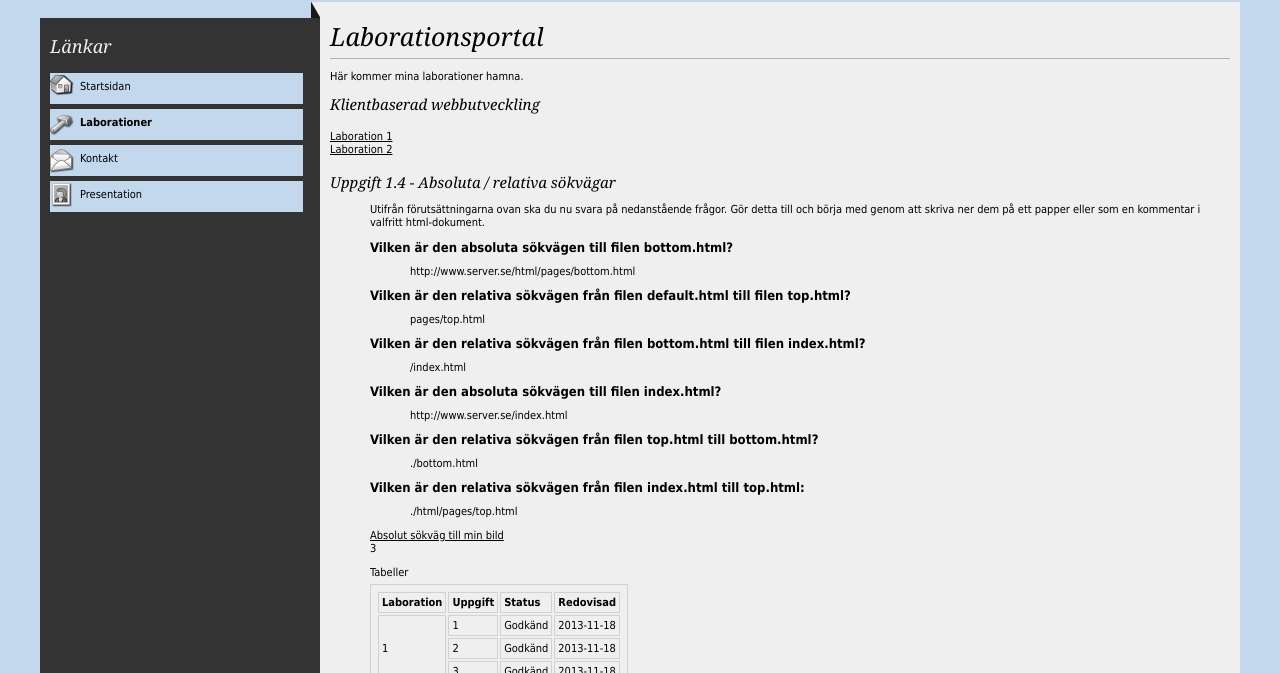
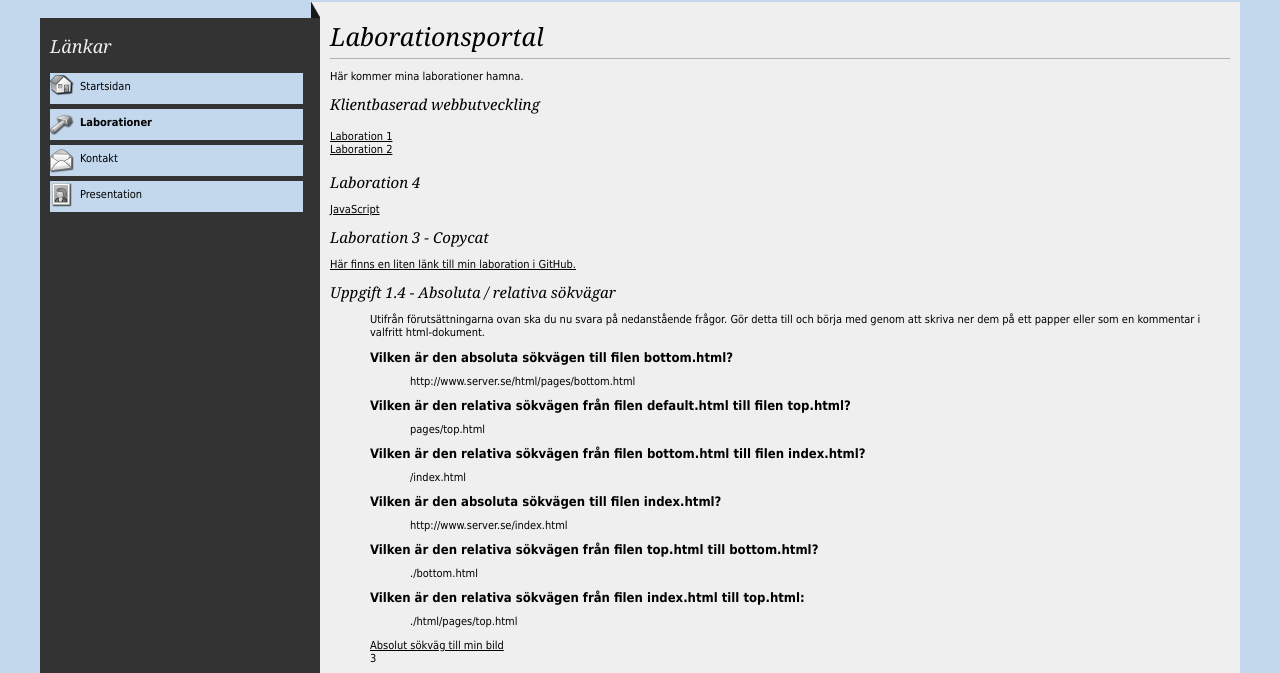
Before and after one commit to ik222dv/1DV435_ik222dv, a plain HTML site: page Pages/laborationer.html in a window 1280 px wide. Shown: the part 104-777 px from the top of the page. Drawn offline with Linux system fonts and the light colour scheme.

Commit message:
Gjort klart min Laboration 4 och kommenterat denna. Även lagt in en länk till denna i min laborationsportal.

```diff
--- a/Pages/laborationer.html
+++ b/Pages/laborationer.html
@@ -33,6 +33,12 @@
                 	<li><a href="#">Laboration 1</a></li>
                     <li><a href="#">Laboration 2</a></li>
                 </ul>
+
+                <h4>Laboration 4</h4>
+                	<p><a href="../javascript/L04.html">JavaScript</a></p>
+
+               <h4 id="lab3">Laboration 3 - Copycat</h4>
+				 <p><a href="https://github.com/ik222dv/Uppgift-3-3">Här finns en liten länk till min laboration i GitHub.</a></p>
 
          	<h4>Uppgift 1.4 - Absoluta / relativa sökvägar</h4>
             	<ol>
@@ -120,8 +126,7 @@
                  </ol>
 				 </p>
 
-				 <h4 id="lab3">Laboration 3 - Copycat</h4>
-				 <p><a href="https://github.com/ik222dv/Uppgift-3-3">Här finns en liten länk till min laboration i GitHub.</a></p>
+
 
                   </div>
           <div id="footer"><h5>Copyright Isabell Karlsson 2013</h5></div>
```
Also changed, not shown: 1 other file.
